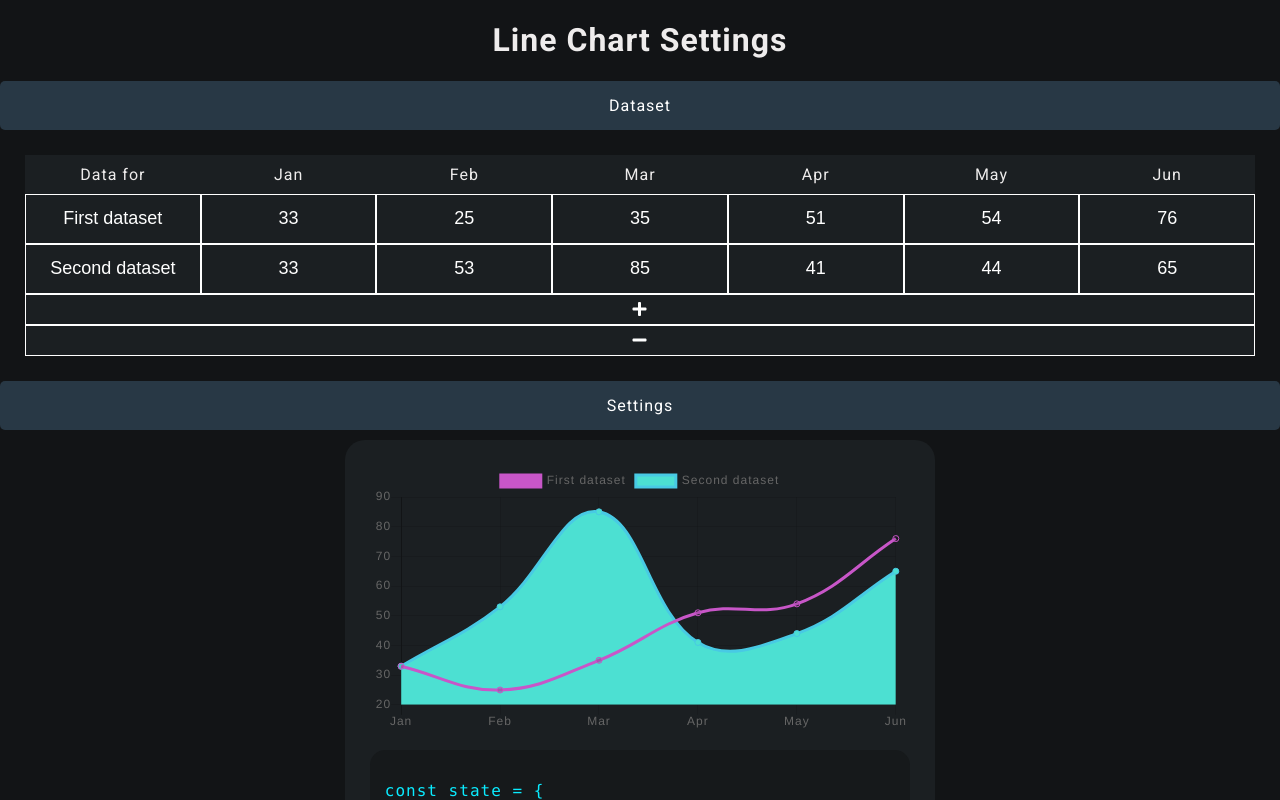
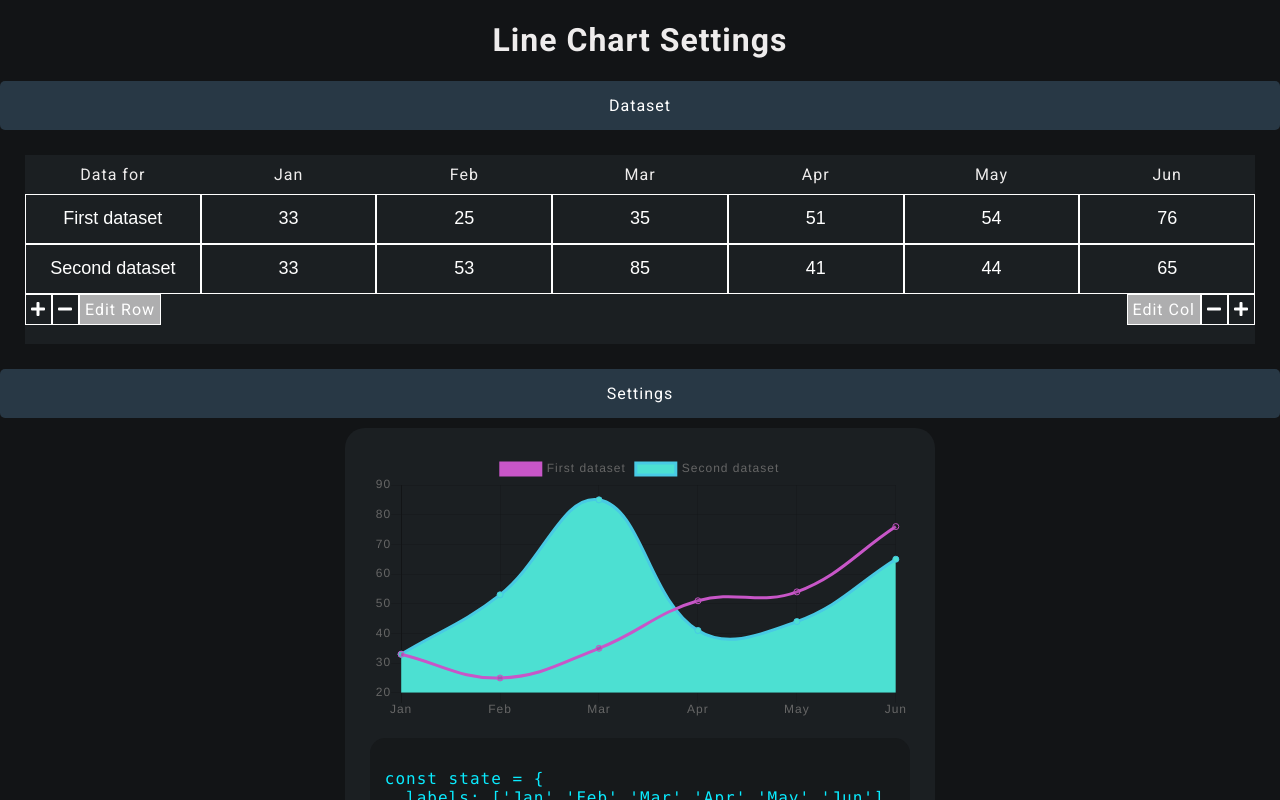
Before and after one commit to cristianscode/rechart-maker, a React (Create React App) app: page /line in a window 1280 px wide. Both pictures are taken after a click on the element "Dataset". Shown: the top 800 px of the page. Built offline with nearby package versions, Linux system fonts and the light colour scheme.

Commit message:
Add Label / Column to data

```diff
--- a/src/_components/chart-settings/line-settings.js
+++ b/src/_components/chart-settings/line-settings.js
@@ -29,6 +29,7 @@ function TableRowData(props) {
                 })
                 }
             </div>
+
         )
     })
     return inputs
@@ -97,11 +98,40 @@ class LineSettings extends React.Component {
         })
     }
 
-    addData = (event) => {
+    removeLabel = () => {
+        this.setState(prevState => {
+            var tempLabels = new Array();
+            var tempData = new Array();
+            prevState.labels.map((i, index) => {
+                if (index < prevState.labels.length - 1)
+                    tempLabels.push(i);
+            })
+            prevState.datasets.map(i => {
+                var arr = i.data.map(d => { return d })
+                arr.pop()
+                var t = {
+                    label: i.label,
+                    data: arr,
+                    fill: i.fill,
+                    backgroundColor: i.backgroundColor,
+                    borderColor: i.borderColor
+                }
+                tempData.push(t);
+            })
+            console.log(tempData)
+            console.log(tempLabels)
+            return {
+                datasets: tempData,
+                labels: tempLabels
+            }
+        })
+    }
+
+    addData = () => {
         this.setState(prevState => {
             var newData = {
                 label: "New Set",
-                data: [5, 10, 15, 20, 25, 30],
+                data: prevState.datasets[0].data.map((i, index) => { return index * 5; }),
                 fill: false,
                 backgroundColor: "",
                 borderColor: "#ffffff"
@@ -117,9 +147,38 @@ class LineSettings extends React.Component {
         })
     }
 
+    addLabel = () => {
+        this.setState(prevState => {
+            var tempLabels = new Array();
+            var tempData = new Array();
+            prevState.labels.map((i, index) => {
+                tempLabels.push(i);
+            })
+            prevState.datasets.map((i, index) => {
+                var arr = i.data.map(d => {
+                    return d
+                })
+                arr.push(10);
+                var t = {
+                    label: i.label,
+                    data: arr,
+                    fill: i.fill,
+                    backgroundColor: i.backgroundColor,
+                    borderColor: i.borderColor
+                }
+                tempData.push(t);
+            })
+            tempLabels.push("New Col");
+            return {
+                datasets: tempData,
+                labels: tempLabels
+            }
+        })
+    }
+
     propertyChange = (event, key, index) => {
         this.setState(prevState => {
-            if (key == "fill"){
+            if (key == "fill") {
                 prevState.datasets[index][key] = event
                 prevState.datasets[index]["backgroundColor"] = "#FFFFFF"
             }
@@ -139,7 +198,7 @@ class LineSettings extends React.Component {
                     <h1>Line Chart Settings</h1>
                     <div>
                         <div className="settings-option-title" onClick={() => this.toggleSettings("dataset-dropdown")}>Dataset</div>
-                        <div id="dataset-dropdown" style={{display: "none", margin: 25}}>
+                        <div id="dataset-dropdown" style={{ display: "none", margin: 25 }}>
                             <div className="dataset-table" style={{ width: "100%" }}>
                                 <div style={{ display: "flex" }}>
                                     <div className="table-head-item">Data for</div>
@@ -152,12 +211,23 @@ class LineSettings extends React.Component {
                                     }
                                 </div>
                                 <TableRowData datasets={this.state.datasets} updateData={this.dataChange} />
-                                <div className="add-input" onClick={this.addData}><i className="fas fa-plus" /></div>
-                                <div className="add-input" onClick={this.removeData}><i className="fas fa-minus" /></div>
+                                <div style={{ height: 50 }}>
+                                    <div>
+                                        <div className="add-input" style={{ float: "left" }} onClick={this.addData}><i className="fas fa-plus" /></div>
+                                        <div className="add-input" style={{ float: "left" }} onClick={this.removeData}><i className="fas fa-minus" /></div>
+                                        <div className="add-input" style={{ float: "left", backgroundColor: "rgba(206, 206, 206, 0.822)" }}>Edit Row</div>
+                                    </div>
+                                    <div>
+                                        <div className="add-input" style={{ float: "right" }} onClick={this.addLabel}><i className="fas fa-plus" /></div>
+                                        <div className="add-input" style={{ float: "right" }} onClick={this.removeLabel}><i className="fas fa-minus" /></div>
+                                        <div className="add-input" style={{ float: "right", backgroundColor: "rgba(206, 206, 206, 0.822)" }}>Edit Col</div>
+                                    </div>
+                                </div>
+
                             </div>
                         </div>
                         <div className="settings-option-title" onClick={() => this.toggleSettings("settings-dropdown")}>Settings</div>
-                        <div id="settings-dropdown" style={{display: "none", margin: 25}}>
+                        <div id="settings-dropdown" style={{ display: "none", margin: 25 }}>
                             <div className="dataset-table" style={{ width: "100%" }}>
                                 <div style={{ display: "flex" }}>
                                     <div className="table-head-item">Label</div>
```
